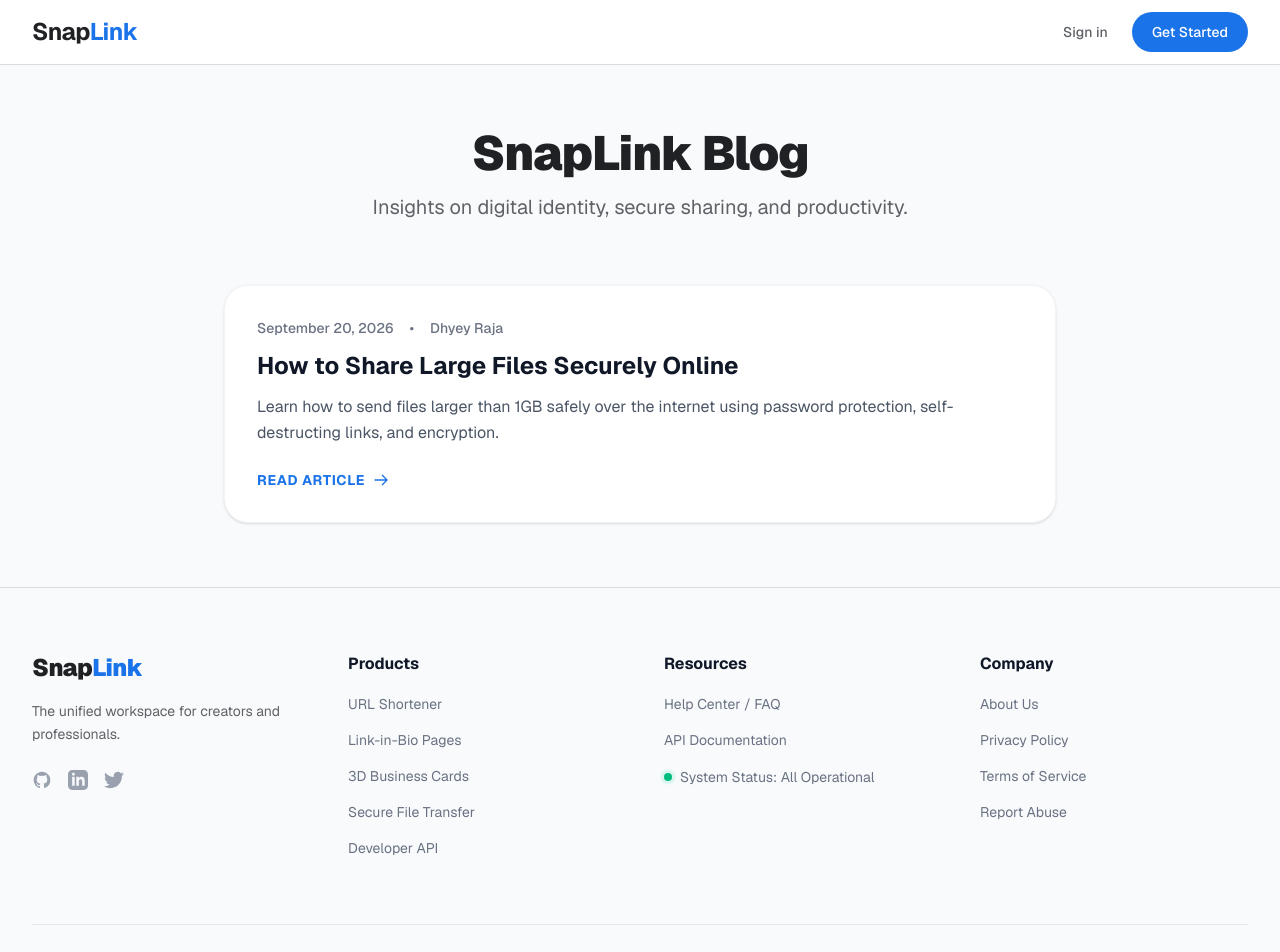
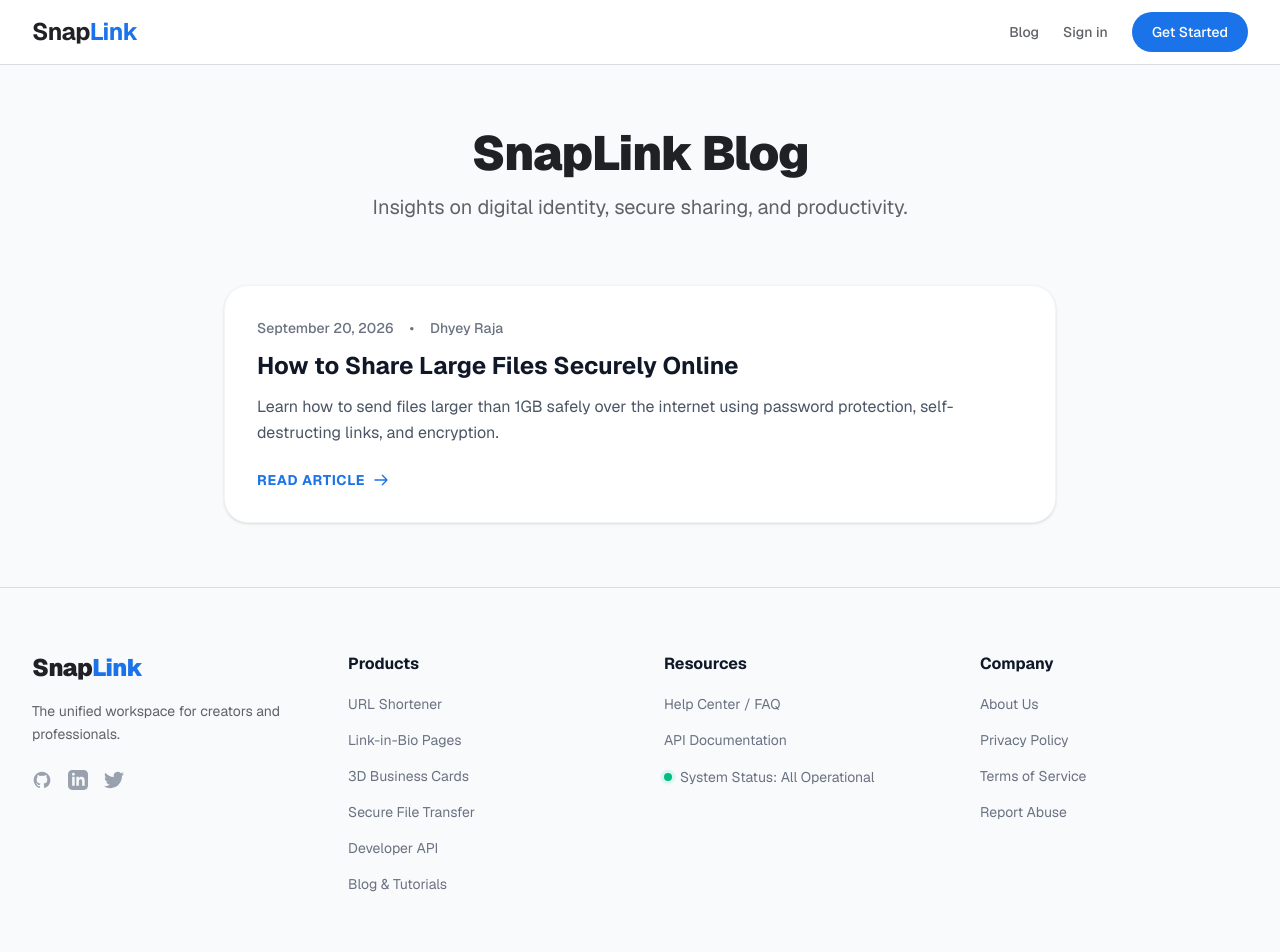
Before and after one commit to dhyey0904/snaplink, a Next.js app in the folder frontend/: page /blog in a window 1280 px wide. Shown: the top 952 px of the page. Built offline with nearby package versions, Linux system fonts and the light colour scheme.

Commit message:
Fix blog links in nav and footer

```diff
--- a/frontend/src/components/Footer.tsx
+++ b/frontend/src/components/Footer.tsx
@@ -42,6 +42,7 @@ export default function Footer() {
               <li><Link href="/dashboard/vcard" className="text-gray-500 hover:text-[#1a73e8] transition-colors text-sm">3D Business Cards</Link></li>
               <li><Link href="/dashboard/files" className="text-gray-500 hover:text-[#1a73e8] transition-colors text-sm">Secure File Transfer</Link></li>
               <li><Link href="/dashboard/api" className="text-gray-500 hover:text-[#1a73e8] transition-colors text-sm">Developer API</Link></li>
+              <li><Link href="/blog" className="text-gray-500 hover:text-[#1a73e8] transition-colors text-sm">Blog & Tutorials</Link></li>
             </ul>
           </div>
 
--- a/frontend/src/components/Navbar.tsx
+++ b/frontend/src/components/Navbar.tsx
@@ -76,6 +76,7 @@ export default function Navbar() {
               </>
             ) : (
               <>
+                <Link href="/blog" className="text-sm font-medium text-[#5f6368] hover:text-[#202124] transition-colors">Blog</Link>
                 <Link href="/login" className="text-sm font-medium text-[#5f6368] hover:text-[#202124] transition-colors">
                   Sign in
                 </Link>
```
